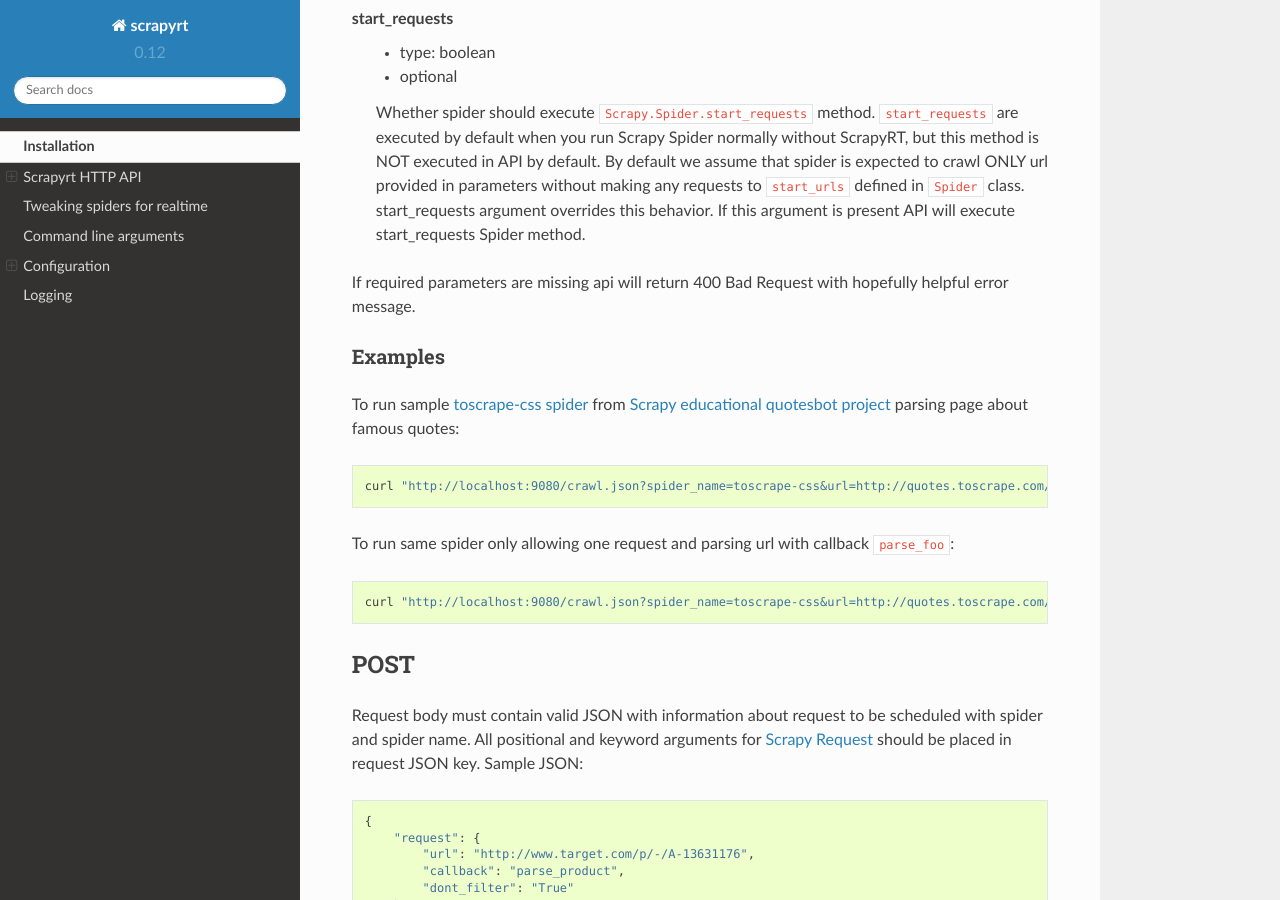
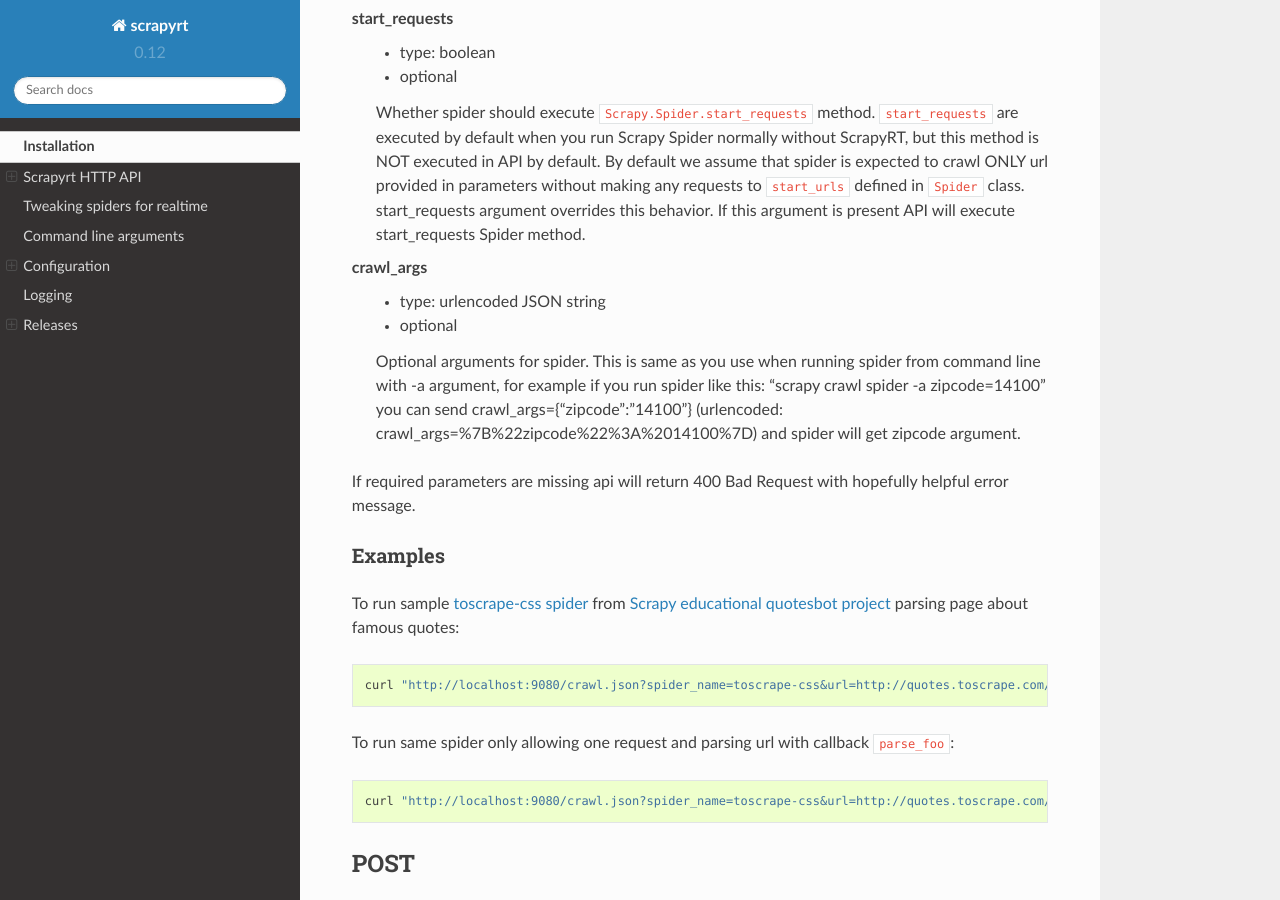
Before and after one commit to scrapinghub/scrapyrt, a Sphinx documentation site: the page built from docs/source/api.rst, in a window 1280 px wide and 900 px high, scrolled down 2741 px. Built offline with Sphinx 7.4.7 and the Read the Docs theme 2.0.0, drawn with Linux system fonts in a browser that asks for light colours; some of the changed text lies outside the part shown.

Commit message:
[docs] add info about new release

```diff
--- a/docs/source/api.rst
+++ b/docs/source/api.rst
@@ -129,6 +129,16 @@ start_requests
     defined in ``Spider`` class. start_requests argument overrides this
     behavior. If this argument is present API will execute start_requests
     Spider method.
+
+crawl_args
+    - type: urlencoded JSON string
+    - optional
+
+    Optional arguments for spider. This is same as you use when running
+    spider from command line with -a argument, for example if you run
+    spider like this: "scrapy crawl spider -a zipcode=14100" you can
+    send crawl_args={"zipcode":"14100"} (urlencoded: crawl_args=%7B%22zipcode%22%3A%2014100%7D)
+    and spider will get zipcode argument.
 
 If required parameters are missing api will return 400 Bad Request
 with hopefully helpful error message.
@@ -558,6 +568,18 @@ But if you still want to save all stdout to some file - you can create custom
 approach described in `Python Logging HOWTO`_ or redirect stdout to a file using
 `bash redirection syntax`_, `supervisord logging`_ etc.
 
+Releases
+========
+ScrapyRT 0.12 (2021-03-08)
+--------------------------
+- added crawl arguments for API
+- removed Python 2 support
+- added Python 3.9 support
+- docs clean up
+- removed superfluous requirements (demjson, six)
+- fixed API crash when spider returns bytes in items output
+- updated unit tests
+- development improvements, moved from Travis to Github Workflows
 
 .. _toscrape-css spider: https://github.com/scrapy/quotesbot/blob/master/quotesbot/spiders/toscrape-css.py
 .. _Scrapy educational quotesbot project: https://github.com/scrapy/quotesbot
```
